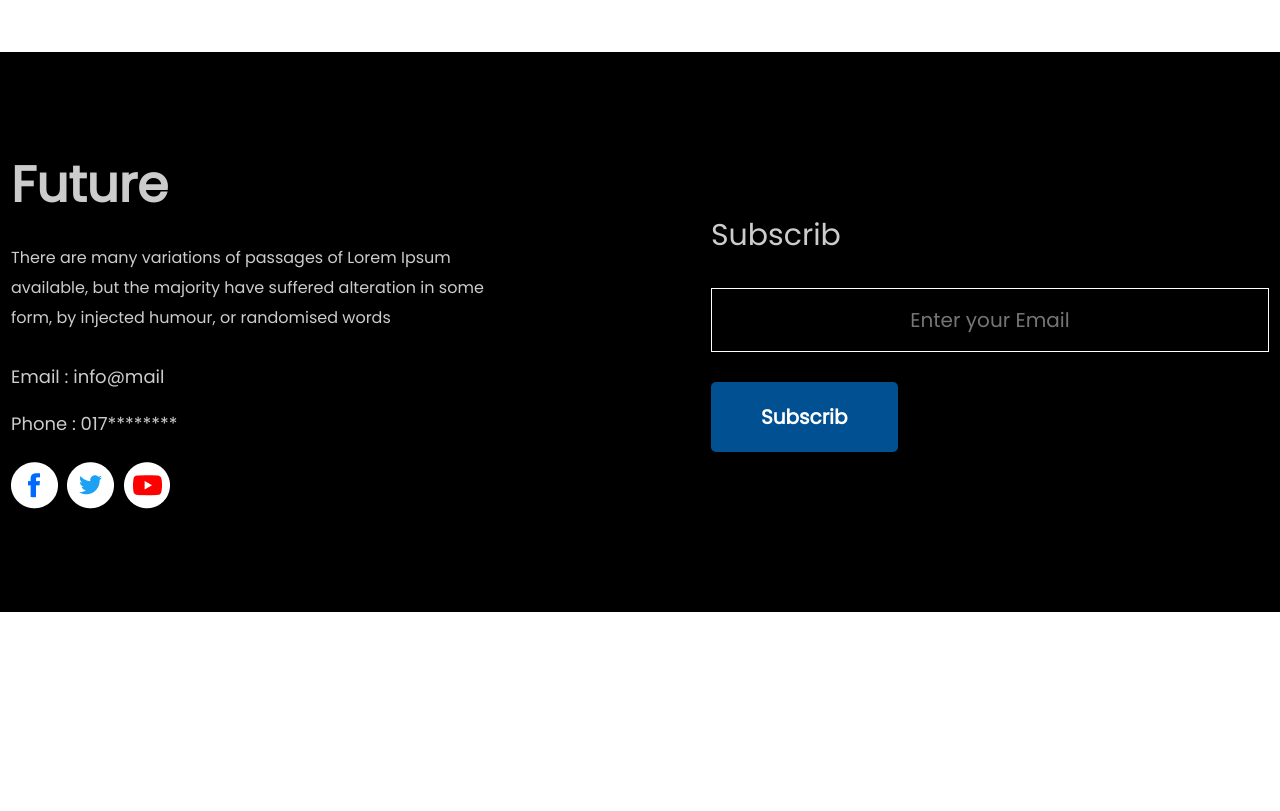
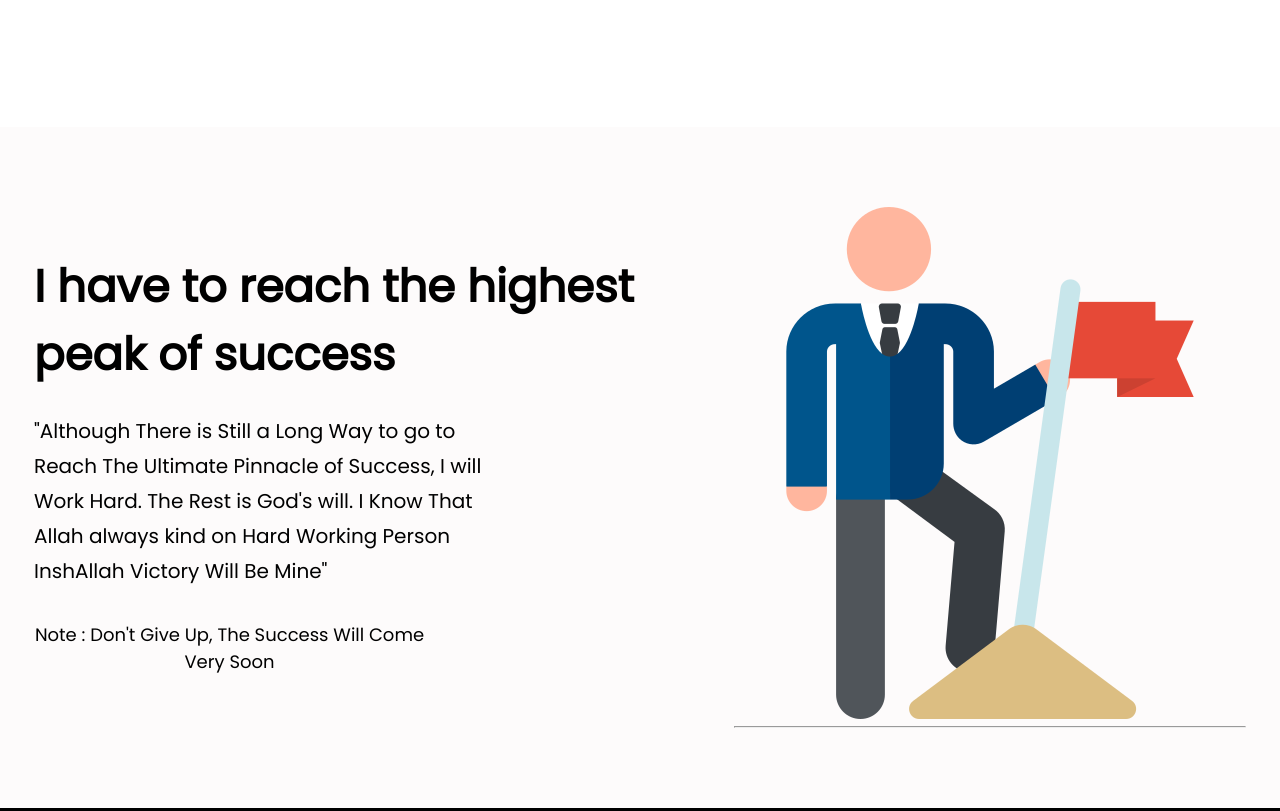
Before and after one commit to programmerasif/first-assignment-of-batch7, a plain HTML site: page index.html in a window 1280 px wide. Shown: the part 2820-3631 px from the top of the page. Before the commit the page ends 3432 px from the top, so only its background shows below. Drawn offline with Linux system fonts and the light colour scheme.

Commit message:
finished

```diff
--- a/index.html
+++ b/index.html
@@ -85,6 +85,28 @@
 
             </div>
         </section>
+
+        <section id="success">
+
+            <div class="success-container">
+                <div class="success-contains">
+                    <h3 class="success-title">I have to reach the highest peak of success</h3>
+                    <p class="success-description">
+                        "Although There is Still a Long Way to go to Reach The Ultimate
+                         Pinnacle of Success, I will Work Hard. The Rest is God's will.
+                        I Know That Allah always kind on Hard Working Person
+                        InshAllah Victory Will Be Mine"</p>
+
+                        <p class="sub-success-description">Note : Don't Give Up,
+                            The Success Will Come Very Soon</p>
+                </div>
+                <div class="success-img">
+                    <img src="/images/success.png" alt="">
+                    <hr>
+                </div>
+            </div>
+
+        </section>
     </main>
     <footer>
        <section id="footer">
--- a/style/style.css
+++ b/style/style.css
@@ -156,6 +156,8 @@ font-weight: 700;
     color: white;
 }
 
+
+
 /* Footer section-designe */
 
 .footer-container{
@@ -211,3 +213,38 @@ padding: 20px 0;
     background-color: rgba(0, 94, 171, 0.856);
     color: white;
 }
+
+/* Success section style */
+#success{
+    margin-top: 225px;
+    background-color: #f9f3f359;
+    padding: 80px 0;
+}
+
+.success-container{
+    display: flex;
+    align-items: center;
+    text-align: center;
+    justify-content: center;
+}
+.success-contains{
+    max-width: 700px;
+}
+.success-title{
+    font-size: 45px;
+    font-weight: 600;
+    text-align: start;
+    margin-bottom: 25px;
+
+}
+.success-description{
+    font-size: 20px;
+    text-align: start;
+    line-height: 35px;
+    max-width: 450px;
+}
+.sub-success-description{
+    font-size: 18px;
+    max-width: 391px;
+    padding: 2rem 0 .4rem 0;
+}
```
Also changed, not shown: images/i.png (deleted).
